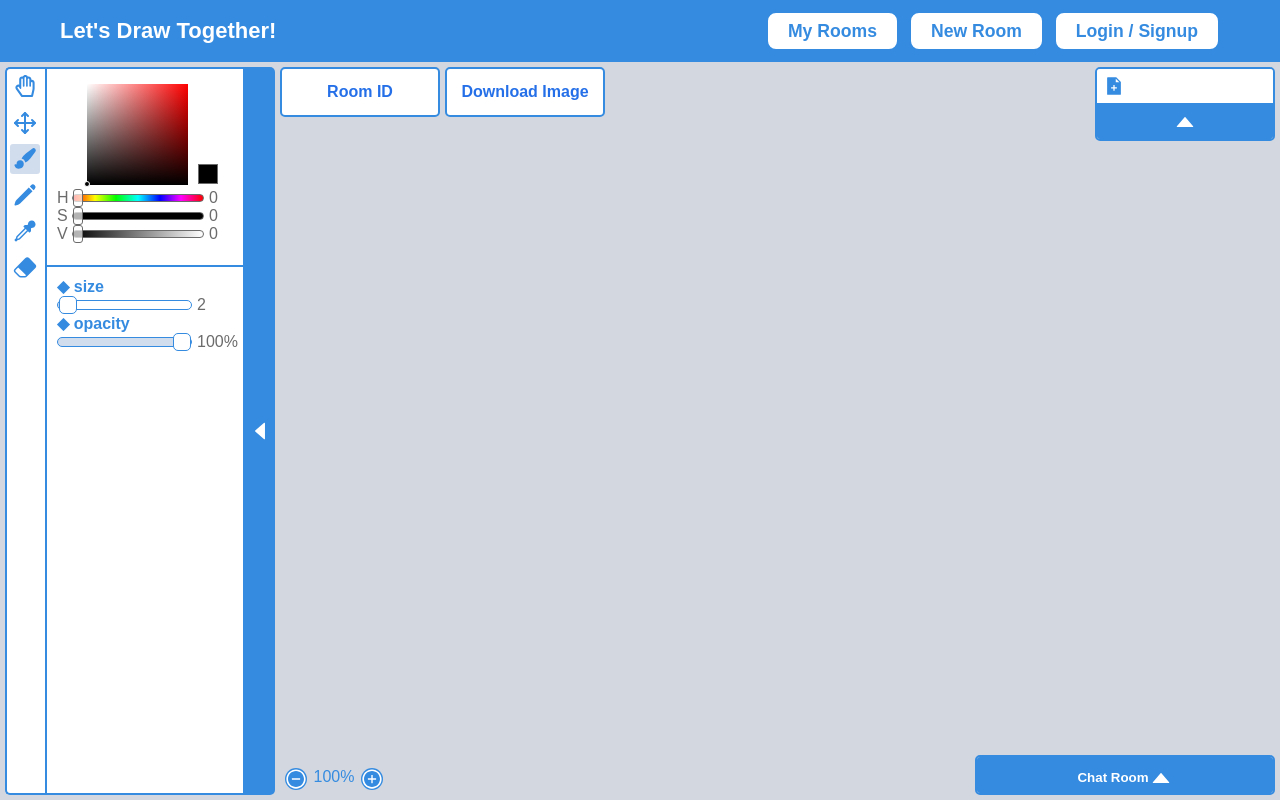
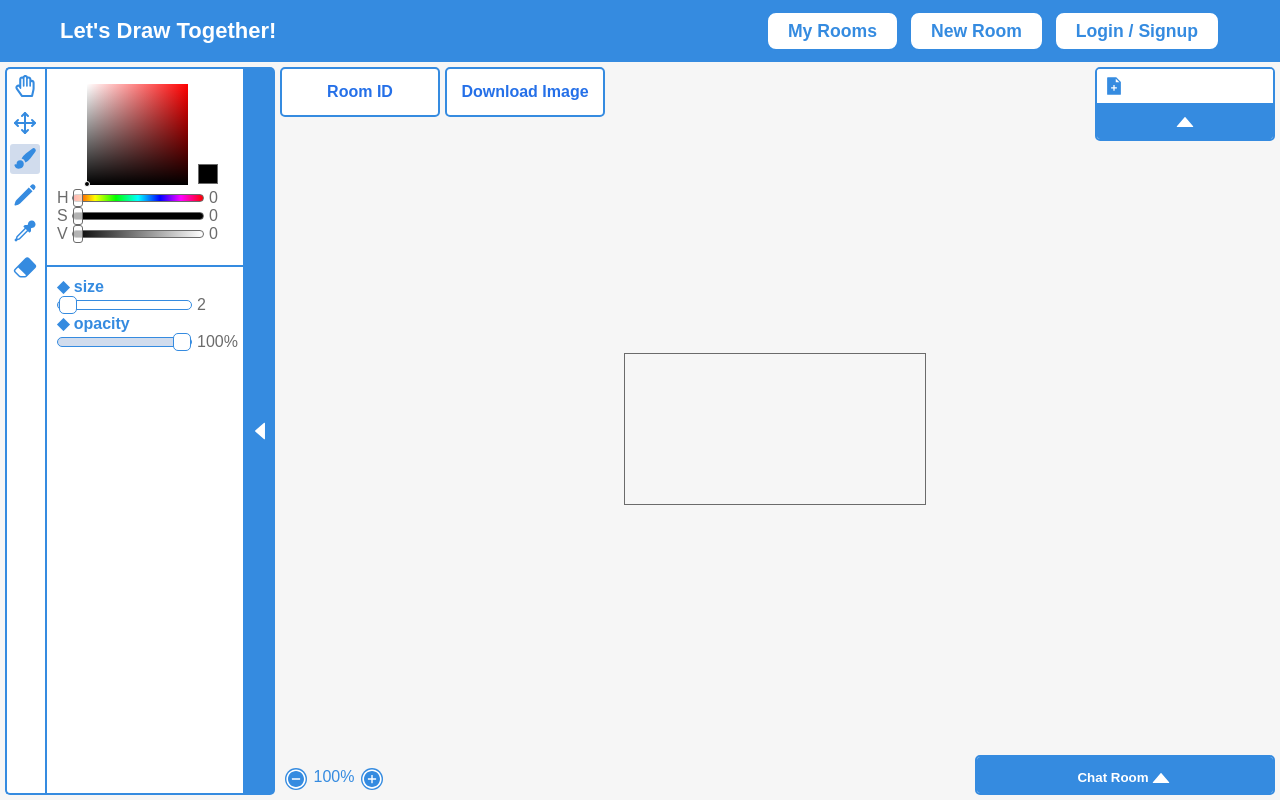
Before and after one commit to sakanana0210/Lets-Draw-Together, a Next.js app: page /drawing in a window 1280 px wide. Built offline with nearby package versions, Linux system fonts and the light colour scheme; some icons are missing.

Commit message:
fixed drawing page css

```diff
--- a/pages/drawing/styles/drawing.module.scss
+++ b/pages/drawing/styles/drawing.module.scss
@@ -2,7 +2,7 @@
 // $border: #666666;
 // $back: #d3d8e0;
 
-$back: #d3d8e0;
+$back: rgb(246, 246, 246);
 $primary: #358be0;
 $second: #fff;
 
--- a/pages/drawing/styles/drawingCanvas.module.scss
+++ b/pages/drawing/styles/drawingCanvas.module.scss
@@ -9,7 +9,7 @@ $second: #fff;
 $hovoer: #ebf5f7;
 $border: #358be0;
 $font: #2570e8;
-$back: #d3d8e0;
+$back: rgb(246, 246, 246);
 
 .canvasContainer {
     display: flex;
@@ -156,5 +156,6 @@ $back: #d3d8e0;
     .canvas {
         width: auto;
         height: auto;
+        border: 1px solid #6b6b6b;
     }
 }
```
Also changed, not shown: public/images/landing/canvas.png.
